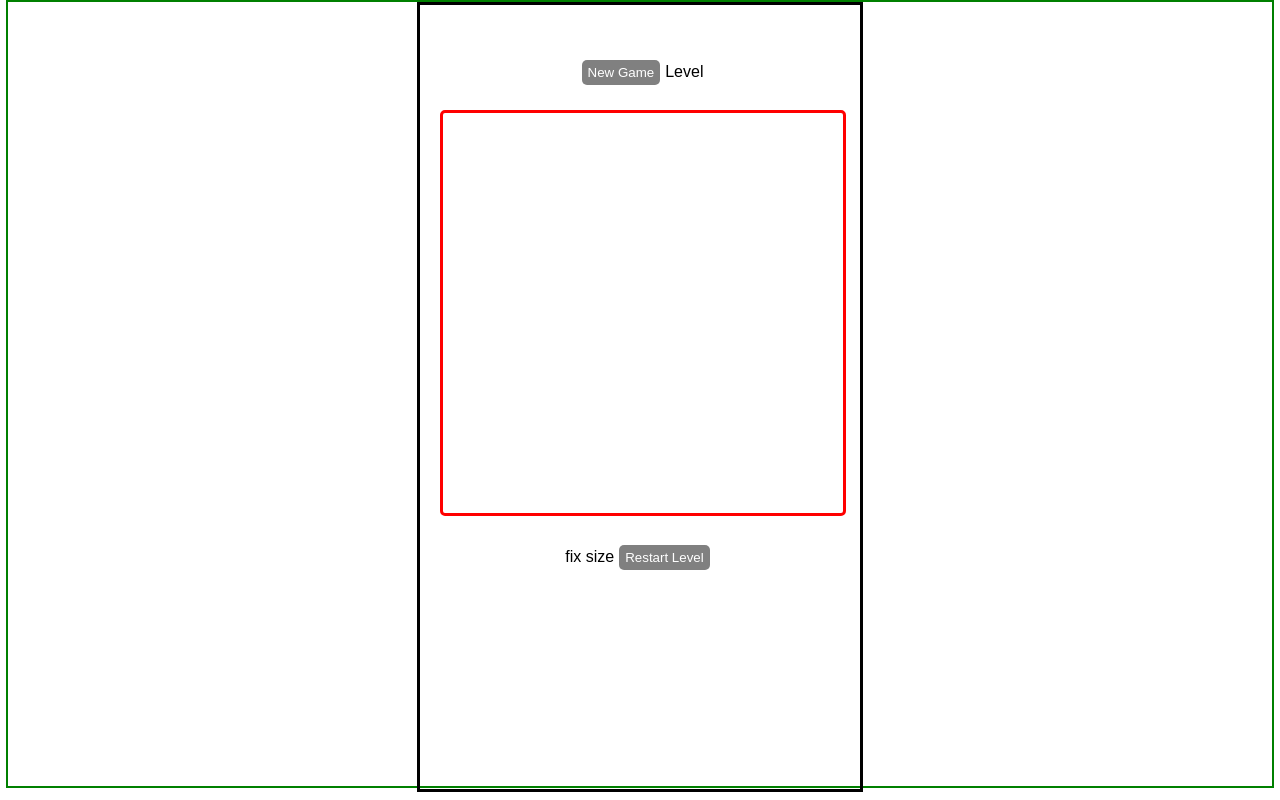
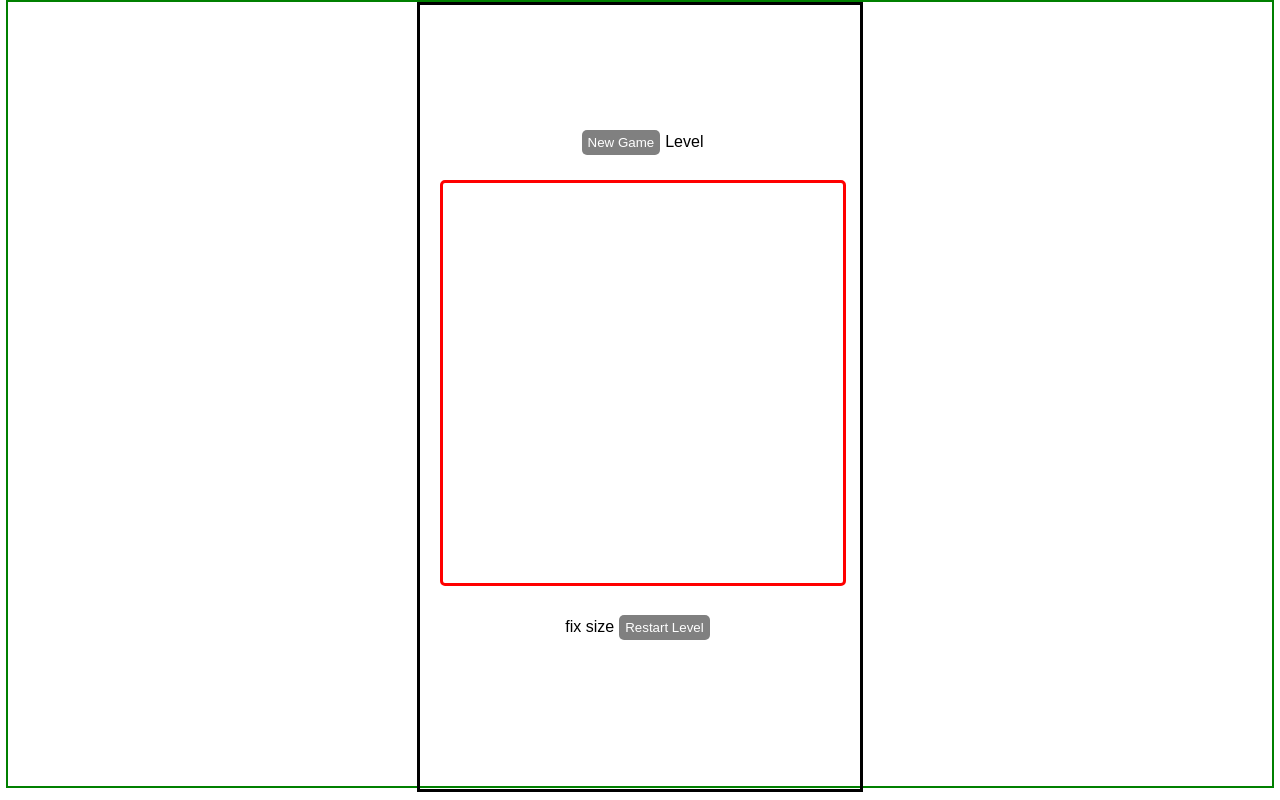
Before and after one commit to steffriedrichs/Project_1-React, a React (Create React App) app: page / in a window 1280 px wide. Built offline with nearby package versions, Linux system fonts and the light colour scheme.

Commit message:
Display board more centered

```diff
--- a/src/components/App/style.js
+++ b/src/components/App/style.js
@@ -10,7 +10,7 @@ export const Container = styled.div`
 `;
 
 export const TopContentContainer = styled.div`
-    padding: 50px 20px 0px 20px;
+    padding: 120px 20px 0px 20px;
 `;
 
 export const Button = styled.button`
```
